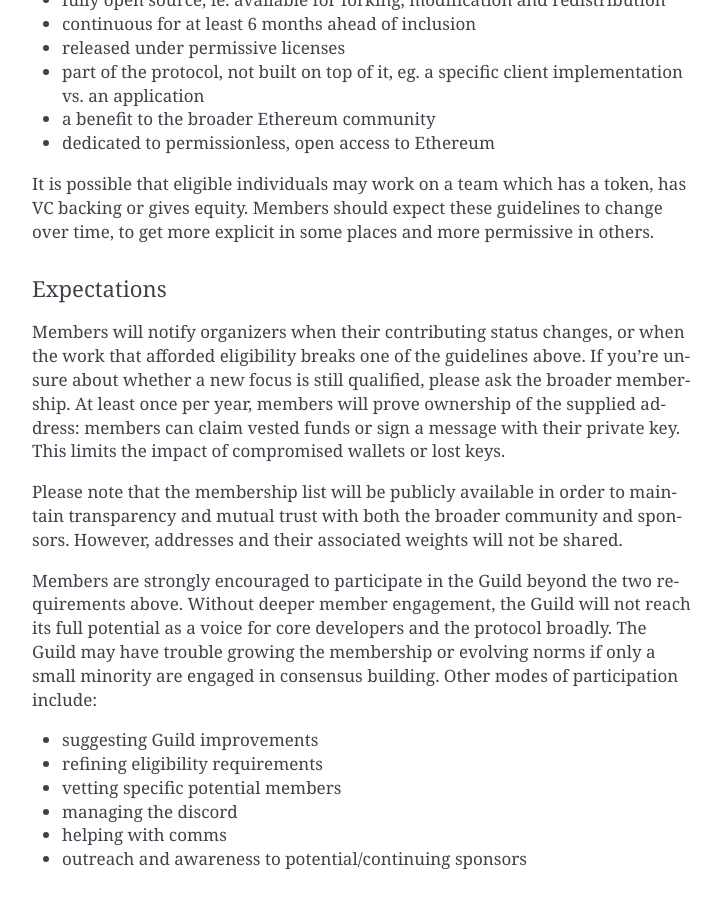
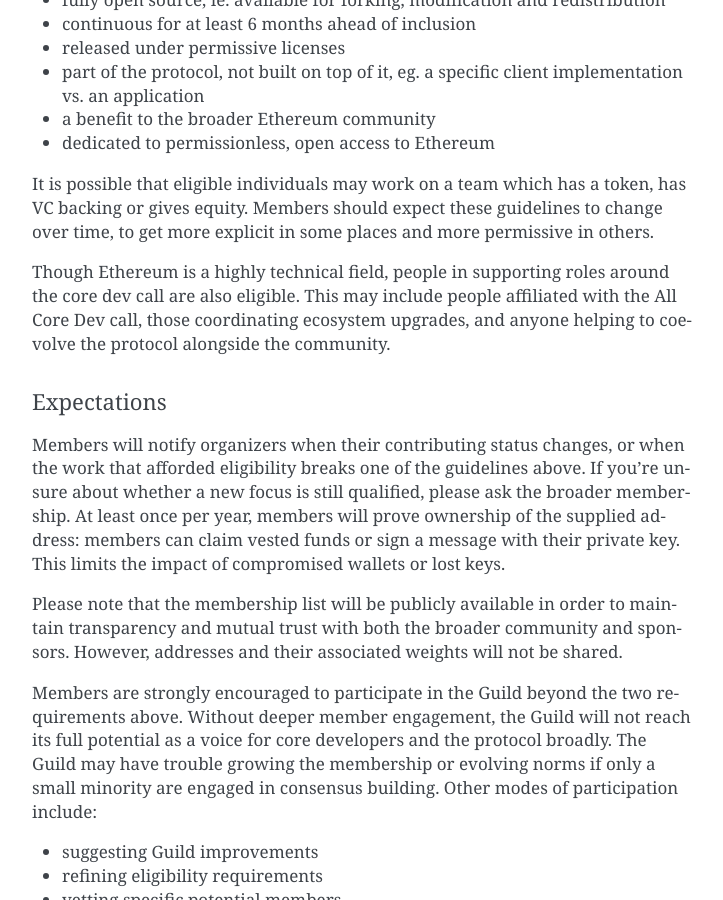
Before and after one commit to protocolguild/documentation, a Sphinx documentation site: the page built from docs/4-roles-expectations.md, in a window 1280 px wide and 900 px high, scrolled down 552 px. Shown: the whole window, without its empty margins (388-1111 px from the left). Built offline with Sphinx 7.4.7, drawn with Linux system fonts in a browser that asks for light colours.

Commit message:
explicitly add non-technical roles

```diff
--- a/docs/4-roles-expectations.md
+++ b/docs/4-roles-expectations.md
@@ -20,6 +20,8 @@
 - dedicated to permissionless, open access to Ethereum
 
 It is possible that eligible individuals may work on a team which has a token, has VC backing or gives equity. Members should expect these guidelines to change over time, to get more explicit in some places and more permissive in others.
+
+Though Ethereum is a highly technical field, people in supporting roles around the core dev call are also eligible. This may include people affiliated with the All Core Dev call, those coordinating ecosystem upgrades, and anyone helping to coevolve the protocol alongside the community.
 
 #### Expectations
 
```
